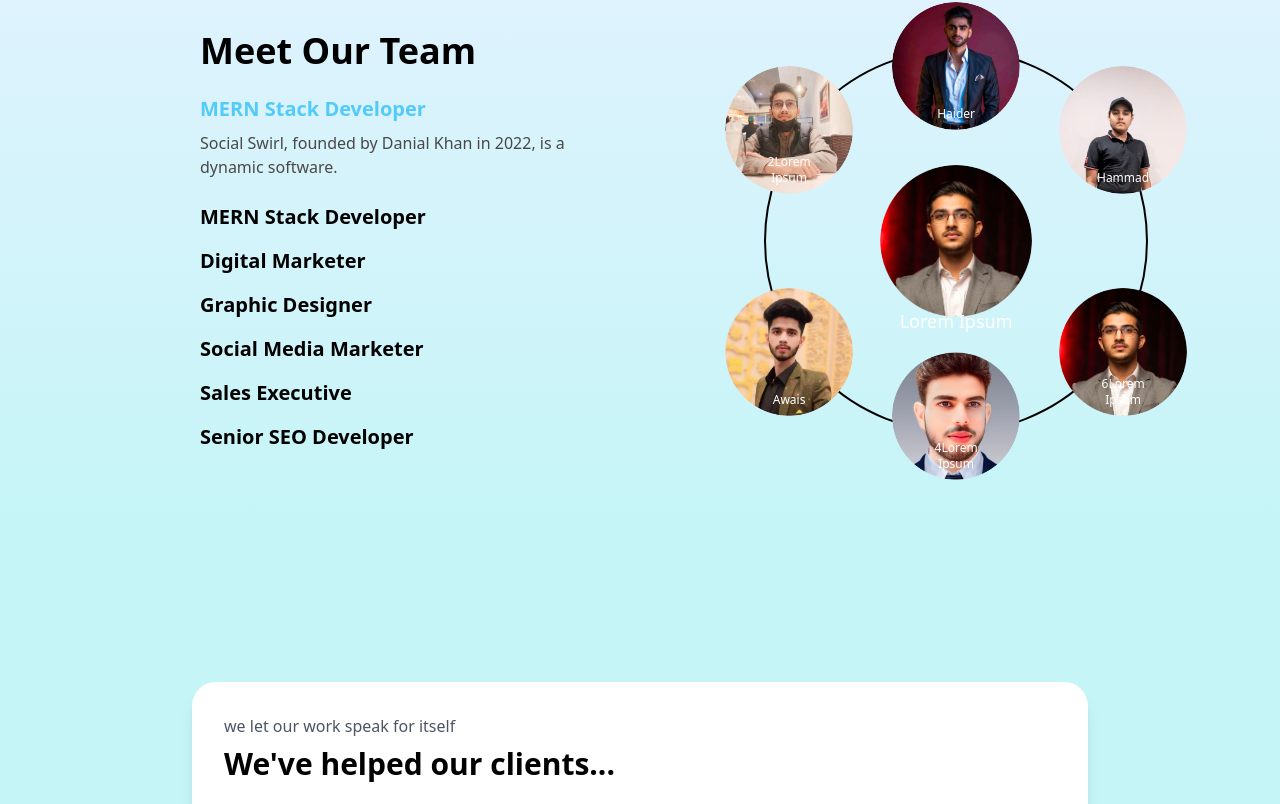
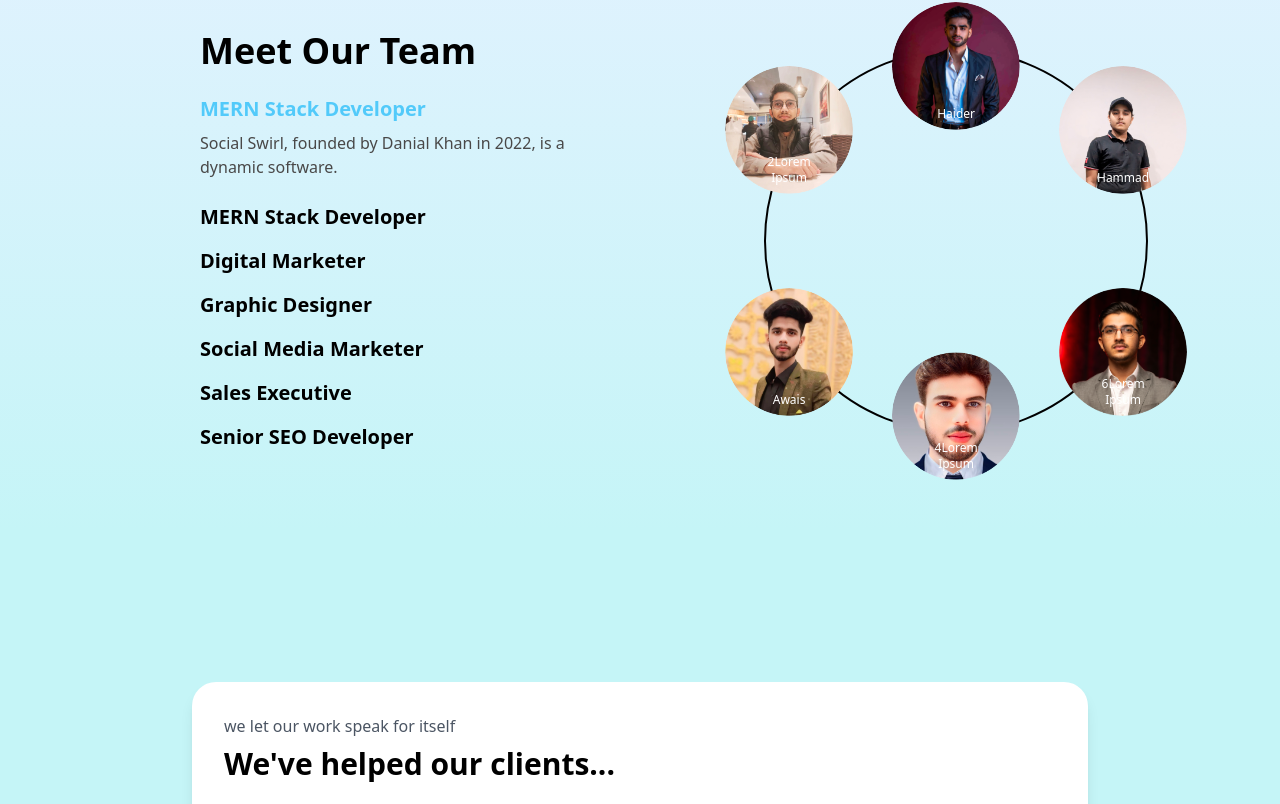
Before and after one commit to SheerGhazi/Social-Swirl-Project, a React (Vite) app: page / in a window 1280 px wide. Shown: the part 3126-3930 px from the top of the page. Built offline with nearby package versions, Linux system fonts and the light colour scheme.

Commit message:
New Changes

```diff
--- a/src/components/Team/TeamMembers.jsx
+++ b/src/components/Team/TeamMembers.jsx
@@ -1,20 +1,28 @@
-import React, { useState } from "react";
+import React, { useEffect, useState } from "react";
 import TeamMember1 from "../../assets/Images/TeamMembers/TM6.png";
 
 const teamMember = [
-  { name: "Haider", designation: "MERN Stack Developer", image: "src/assets/Images/TeamMembers/TM1.png" },
-  { name: "2Lorem Ipsum", designation: "Digital Marketer", image: "src/assets/Images/TeamMembers/TM2.png" },
-  { name: "Hammad", designation: "Graphic Designer", image: "src/assets/Images/TeamMembers/TM3.png" },
-  { name: "4Lorem Ipsum", designation: "Social Media Marketer", image: "src/assets/Images/TeamMembers/TM4.png" },
-  { name: "Awais", designation: "Sales Executive", image: "src/assets/Images/TeamMembers/TM5.png" },
-  { name: "6Lorem Ipsum", designation: "Senior SEO Developer", image: "src/assets/Images/TeamMembers/TM6.png" },
+  { name: "Haider", designation: "MERN Stack Developer", image: "src/assets/Images/TeamMembers/TM1.png", discription: 'MERN is a pre-built technology stack based on JavaScript technologies. MERN stands for MongoDB, Express, React, and Node' },
+  { name: "2Lorem Ipsum", designation: "Digital Marketer", image: "src/assets/Images/TeamMembers/TM2.png", discription: 'Digital marketing is the component of marketing that uses the Internet and online-based digital technologies such as desktop computers' },
+  { name: "Hammad", designation: "Graphic Designer", image: "src/assets/Images/TeamMembers/TM3.png", discription: 'Graphic designers are creative professionals who use their artistic skills to create visual content for various mediums.' },
+  { name: "4Lorem Ipsum", designation: "Social Media Marketer", image: "src/assets/Images/TeamMembers/TM4.png", discription: 'Social media marketing is the use of social media platforms and websites to promote a product or service' },
+  { name: "Awais", designation: "Sales Executive", image: "src/assets/Images/TeamMembers/TM5.png", discription: 'A Sales Executive, or Sales Manager, runs the sales departments of a business to offer goods and services to customers for profit' },
+  { name: "6Lorem Ipsum", designation: "Senior SEO Developer", image: "src/assets/Images/TeamMembers/TM6.png", discription: 'A SEO developer is responsible for the on-page optimization of websites to improve their search engine rankings' },
 ];
 
 const TeamMembers = () => {
   const [selectedMember, setSelectedMember] = useState(null);
+  const [discription, setDiscription] = useState(null);
+  let [ImgHidden, setImgHidden] = useState('block')
 
-  const handleMemberClick = (index) => {
+  const handleMemberClick = (index, member) => {
     setSelectedMember(index);
+    setDiscription(member.discription)
+    setImgHidden('hidden')
+    setTimeout(() => {
+      setImgHidden('block');
+      setDiscription(null)
+    }, 4000);
   };
 
   return (
@@ -34,9 +42,8 @@ const TeamMembers = () => {
             {teamMember.map((member, index) => (
               <li
                 key={index}
-                onClick={() => handleMemberClick(index)}
-                className={`cursor-pointer hover:text-primary  ${
-                  selectedMember === index ? "text-primary border-primary" : ""
+                onClick={() => handleMemberClick(index, member)}
+                className={`cursor-pointer hover:text-primary  ${selectedMember === index ? "text-primary border-primary" : ""
                   }`}
               >
                 {member.designation}
@@ -49,13 +56,8 @@ const TeamMembers = () => {
         <div className="hidden md:w-1/2 md:flex justify-center items-center mt-16 md:mt-0">
           {/* Center Image */}
           <div className="relative w-96 h-96 border-2 border-black rounded-full flex items-center justify-center">
-            <img
-              src={TeamMember1}
-              alt="Team Lead"
-              className="w-48 h-48 p-5 rounded-full cursor-pointer object-cover transition-transform duration-300 ease-in-out transform  hover:scale-105 hover:border border-primary"
-            />
-            <p className="absolute bottom-24 text-white text-lg text-center ">
-              Lorem Ipsum
+            <p className="absolute top-[50%] left-[50%] translate-x-[-50%] translate-y-[-50%] text-center  text-[14px]">
+              {discription}
             </p>
           </div>
 
@@ -64,9 +66,8 @@ const TeamMembers = () => {
             {teamMember.map((member, index) => (
               <div
                 key={index}
-                className={`absolute ${
-                  index === 0
-                    ? "-top-6 left-1/2 transform -translate-x-1/2"
+                className={`absolute  ${index === 0
+                  ? "-top-6 left-1/2 transform -translate-x-1/2 "
                   : index === 1
                     ? "top-10 left-12 transform -translate-x-1/2"
                     : index === 2
@@ -81,13 +82,16 @@ const TeamMembers = () => {
                 <img
                   src={member.image}
                   alt={member.name}
-                  className={`w-32 h-32 rounded-full cursor-pointer object-cover transition-transform duration-300 ease-in-out transform ${
-                    selectedMember === index
+                  className={`w-32 h-32 rounded-full cursor-pointer object-cover transition-transform duration-300 ease-in-out transform ${selectedMember === index
                     ? "scale-110 border-2 border-primary"
-                      : "border-transparent"
+                    : `border-transparent ${ImgHidden}`
+
                     }`}
                 />
-                <p className="absolute bottom-2 left-1/2 transform -translate-x-1/2 text-white text-xs text-center ">
+                <p className={`absolute bottom-2 left-1/2 transform -translate-x-1/2 text-white text-xs text-center
+                  ${selectedMember === index ? 'translate-y-[-10px] transition-transform duration-300 ease-in-out ' : `${ImgHidden}`}
+
+                  `} >
                   {member.name}
                 </p>
               </div>
@@ -100,3 +104,22 @@ const TeamMembers = () => {
 };
 
 export default TeamMembers;
+
+
+// {members.map((member, index) => (
+//   <div key={index} className={`relative ${selectedMember === index ? "block" : "hidden"}`}>
+//     <img
+//       src={member.image}
+//       alt={member.name}
+//       className={`w-32 h-32 rounded-full cursor-pointer object-cover transition-transform duration-300 ease-in-out transform ${
+//         selectedMember === index
+//           ? "scale-110 border-2 border-primary"
+//           : "border-transparent"
+//       }`}
+//       onClick={() => setSelectedMember(selectedMember === index ? null : index)} // Assuming you're using a state setter
+//     />
+//     <p className="absolute bottom-2 left-1/2 transform -translate-x-1/2 text-white text-xs text-center">
+//       {member.name}
+//     </p>
+//   </div>
+// ))}
```
Lines whose indentation alone changed are shown as unchanged.
